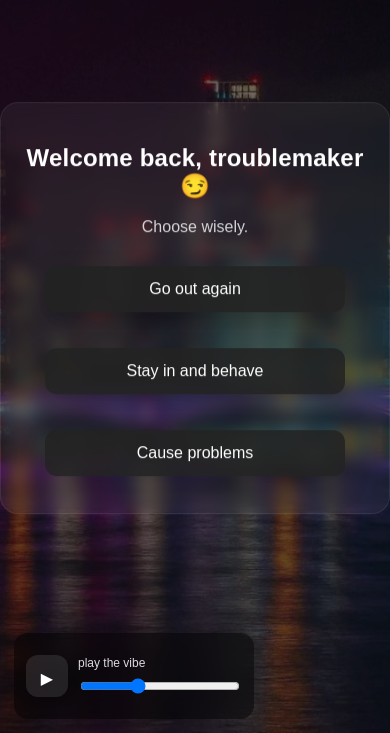
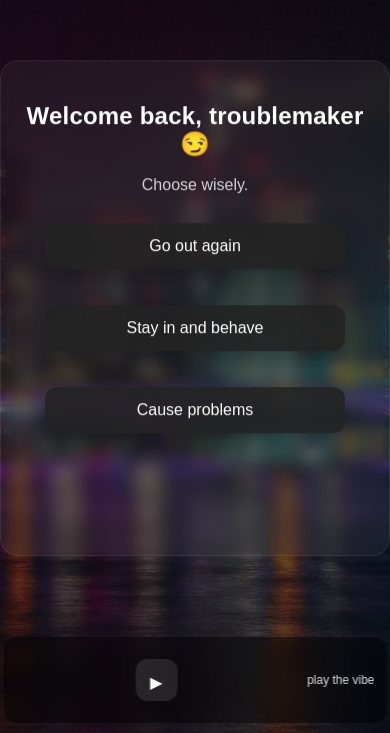
Before and after one commit to ty-slade/chaos-site, a plain HTML site: page index.html in a window 390 px wide. Shown: the part 111-844 px from the top of the page. Drawn offline with Linux system fonts and the light colour scheme.

Commit message:
Update style.css

```diff
--- a/style.css
+++ b/style.css
@@ -326,3 +326,40 @@ button:hover {
   -webkit-backdrop-filter: blur(10px);
   backdrop-filter: blur(10px);
 }
+
+
+/* --- mobile player fixes --- */
+
+/* 1) give the app room so the fixed player never covers content */
+#app {
+  padding-bottom: 110px; /* space for the player on mobile */
+}
+
+/* 2) on phones, center the player and keep it slimmer */
+@media (max-width: 768px) {
+  .player {
+    left: 50%;
+    right: auto;
+    transform: translateX(-50%);
+    bottom: 10px;
+    width: min(92vw, 420px);
+  }
+
+  /* hide volume on mobile (iOS often ignores volume control anyway) */
+  #vol {
+    display: none;
+  }
+
+  /* tighten player layout a bit */
+  .track {
+    min-width: 0;
+  }
+}
+
+@media (max-width: 768px) {
+  .trackTitle {
+    white-space: nowrap;
+    overflow: hidden;
+    text-overflow: ellipsis;
+  }
+}
```
